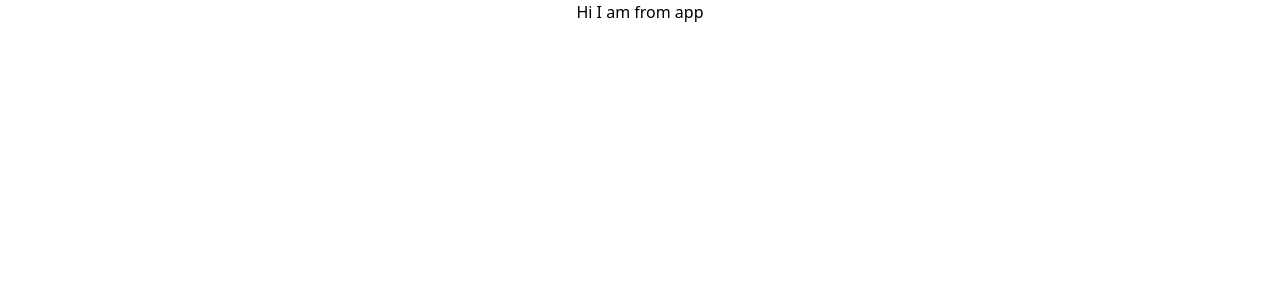
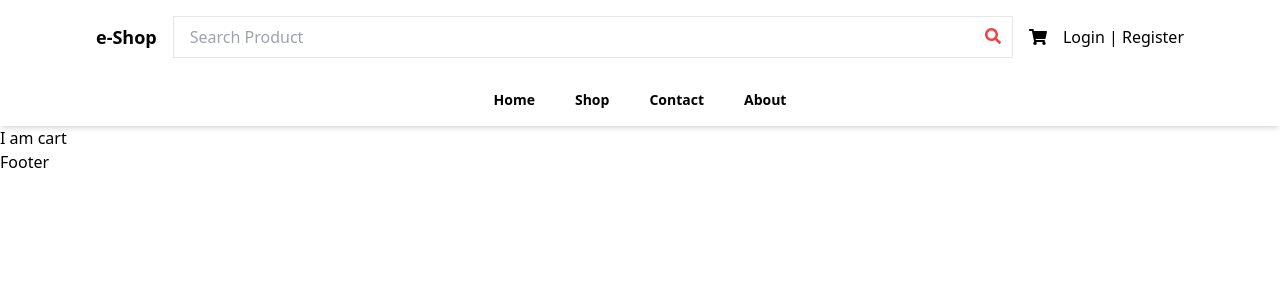
Before and after one commit to shahnas-kamaludeen-thangal/eShopping, a React (Create React App) app: page /cart in a window 1280 px wide. Shown: the top 300 px of the page. Built offline with nearby package versions, Linux system fonts and the light colour scheme.

Commit message:
added navbar

```diff
--- a/public/index.html
+++ b/public/index.html
@@ -24,7 +24,7 @@
       work correctly both with client-side routing and a non-root public URL.
       Learn how to configure a non-root public URL by running `npm run build`.
     -->
-    <title>React App</title>
+    <title>eShopping</title>
   </head>
   <body>
     <noscript>You need to enable JavaScript to run this app.</noscript>
--- /dev/null
+++ b/src/Components/Cart.js
@@ -0,0 +1,7 @@
+import React from "react";
+
+const Cart = () => {
+  return <div>I am cart</div>;
+};
+
+export default Cart;
--- /dev/null
+++ b/src/Components/Footer.js
@@ -0,0 +1,5 @@
+const Footer = () => {
+  return <div>Footer</div>;
+};
+
+export default Footer;
--- /dev/null
+++ b/src/Components/Navbar.js
@@ -0,0 +1,42 @@
+import { FaSearch, FaShoppingCart, FaUser } from "react-icons/fa";
+
+import { Link } from "react-router-dom";
+
+const Navbar = () => {
+  return (
+    <nav className="bg-white shadow-md">
+      <div className="container mx-auto px-4 md:px-16 lg:px-24 py-4 flex justify-between items-center">
+        <div className="text-lg font-bold">
+          <Link to="/">e-Shop</Link>
+        </div>
+        <div className="relative flex-1 mx-4">
+          <form>
+            <input
+              type="text"
+              placeholder="Search Product"
+              className="w-full border py-2 px-4"
+            />
+            <FaSearch className="absolute top-3 right-3 text-red-500" />
+          </form>
+        </div>
+        <div className="flex items-center space-x-4">
+          <Link to="/cart">
+            <FaShoppingCart className="text-lg" />
+          </Link>
+          <button className="hidden md:block">Login | Register</button>
+          <button className="block md:hidden">
+            <FaUser />
+          </button>
+        </div>
+      </div>
+      <div className="flex items-center justify-center space-x-10 py-4 text-sm font-bold">
+        <Link className="hover:underline">Home</Link>
+        <Link className="hover:underline">Shop</Link>
+        <Link className="hover:underline">Contact</Link>
+        <Link className="hover:underline">About</Link>
+      </div>
+    </nav>
+  );
+};
+
+export default Navbar;
--- a/src/index.js
+++ b/src/index.js
@@ -2,10 +2,19 @@
 import ReactDOM from "react-dom/client";
 import "./index.css";
 import App from "./App";
+import Navbar from "./Components/Navbar";
+import { BrowserRouter, Routes, Route } from "react-router-dom";
+import Footer from "./Components/Footer";
+import Cart from "./Components/Cart";
 
 const root = ReactDOM.createRoot(document.getElementById("root"));
 root.render(
-  <React.StrictMode>
-    <App />
-  </React.StrictMode>
+  <BrowserRouter>
+    <Navbar />
+    <Routes>
+      <Route path="/" element={<App />}></Route>
+      <Route path="/cart" element={<Cart />}></Route>
+    </Routes>
+    <Footer />
+  </BrowserRouter>
 );
```
